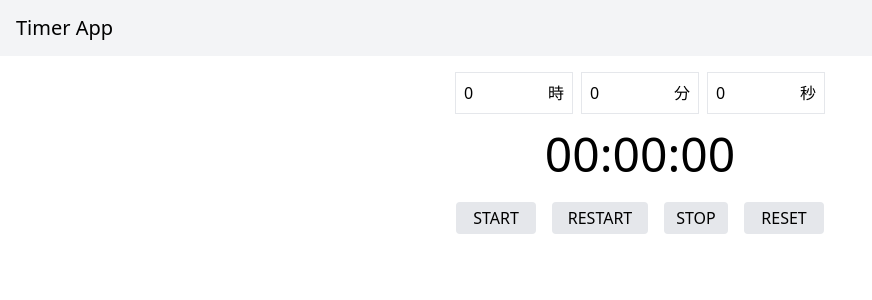
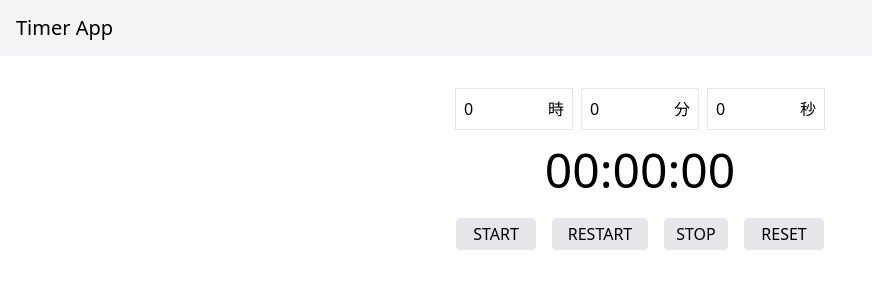
Before and after one commit to hironomiu/typescript-react-timer, a React (Create React App) app: page / in a window 1280 px wide. Shown: the top 300 px of the page, without its empty margins (0-872 px from the left). Built offline with nearby package versions, Linux system fonts and the light colour scheme.

Commit message:
commited

```diff
--- a/src/components/Main.tsx
+++ b/src/components/Main.tsx
@@ -21,7 +21,7 @@ const Main = () => {
   } = useMain()
 
   return (
-    <main className="flex flex-col justify-center items-center my-4">
+    <main className="flex flex-col justify-center items-center mt-8 mb-4">
       <TimerInputBoard
         isStart={isStart}
         hours={hours}
--- a/src/components/TimerInput.tsx
+++ b/src/components/TimerInput.tsx
@@ -2,7 +2,7 @@ type Props = {
   min: number
   max: number
   value: number
-  handleChange: (e: any) => void
+  handleChange: (e: React.ChangeEvent<HTMLInputElement>) => void
   col: string
   isStart: boolean
 }
```
